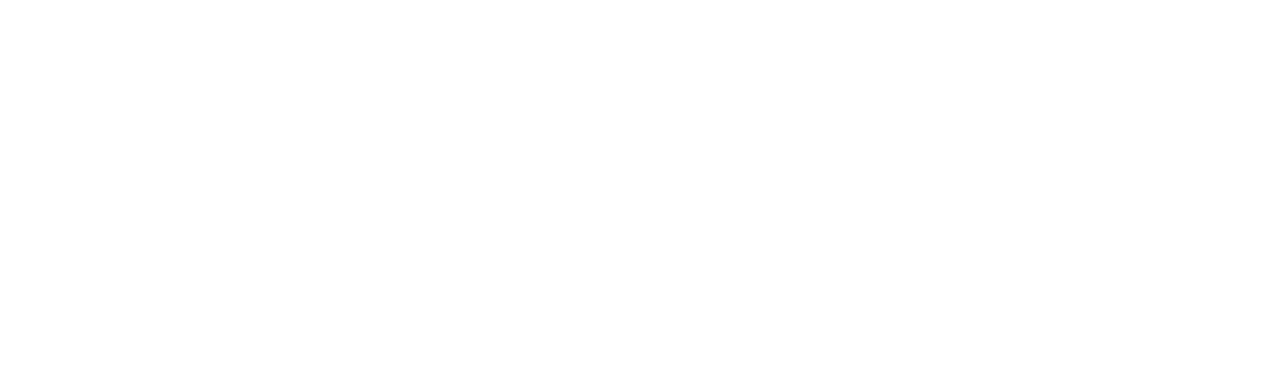
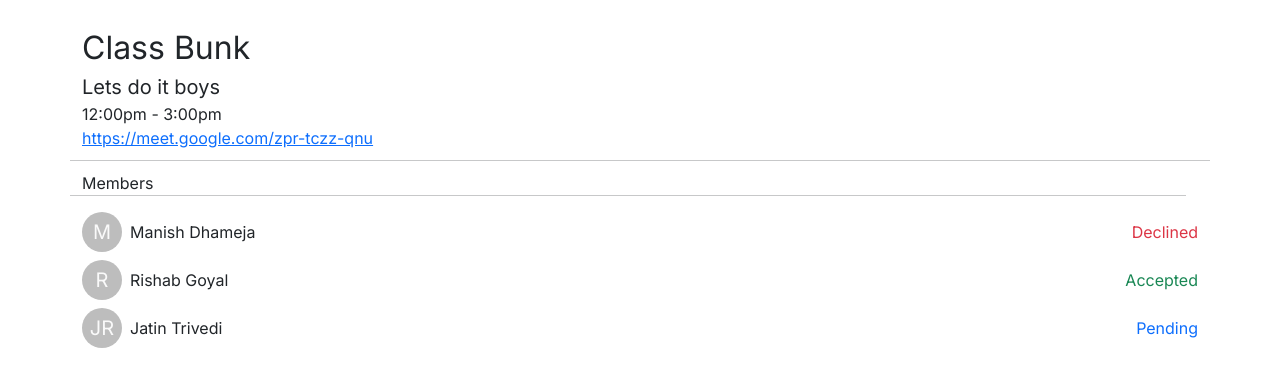
Before and after one commit to ManishDhameja/meeting-scheduler, a React (Create React App) app in the folder client/: page /infomodal in a window 1280 px wide. Shown: the top 386 px of the page. Built offline with nearby package versions, Linux system fonts and the light colour scheme; a web font is replaced by a local one.

Commit message:
infomodalupdated

```diff
--- a/client/src/App.js
+++ b/client/src/App.js
@@ -1,6 +1,7 @@
 import React from 'react';
 import { Route, useLocation, Redirect, BrowserRouter, Switch } from 'react-router-dom';
 import Dashboard from './components/Dashboard/Dashboard';
+import InfoModal from './components/Modals/InfoModal';
 
 const App = () => {
   const pathname = useLocation().pathname;
@@ -17,6 +18,7 @@
     <BrowserRouter>
       <Switch>
         <Route path = "/calendar/:year/:month/:date" exact component={Dashboard}/>
+        <Route path = "/infomodal" exact component={InfoModal}/>
       </Switch>
     </BrowserRouter>
   );
--- a/client/src/components/Modals/InfoModal.css
+++ /dev/null
@@ -1,4 +0,0 @@
-.modal-header {
-    background-color: grey;
-    color: black;
-}
--- a/client/src/components/Modals/InfoModal.jsx
+++ b/client/src/components/Modals/InfoModal.jsx
@@ -1,9 +1,11 @@
-import React from 'react';
-import Modal from 'react-bootstrap/Modal';
-import { getTimeFromTimestamp } from '../../utilities';
-import Button from '@material-ui/core/Button';
-import ClearIcon from '@material-ui/icons/Clear';
-import IconButton from '@material-ui/core/IconButton';
+import React from "react";
+import { Modal, ModalBody } from "reactstrap";
+import { getTimeFromTimestamp } from "../../utilities";
+// import Button from '@material-ui/core/Button';
+import ClearIcon from "@material-ui/icons/Clear";
+import IconButton from "@material-ui/core/IconButton";
+import { margin } from "@mui/system";
+import { Avatar } from "@material-ui/core";
 
 const InfoModal = ({ show, handleClose }) => {
   const list = [
@@ -11,42 +13,100 @@
       startTime: 1636362006000,
       endTime: 1636369206000,
       title: "Class Bunk",
-            decription: "Lets do it boys",
+      description: "Lets do it boys",
       type: "accepted",
       meetingLink: "https://meet.google.com/zpr-tczz-qnu",
-        }
+    },
   ];
 
   return (
     <>
-            <Modal show={show} onHide={handleClose}>
+      {/* <Modal show={show} onHide={handleClose}>
                 <Modal.Header className="Modal-header">
-                    <Modal.Title>Meeting Details</Modal.Title>
+                    Meeting Details
                     <IconButton onClick={handleClose}><ClearIcon /></IconButton>
                 </Modal.Header>
-                <Modal.Body>
-                    <div className="Content">{list.map((card) => {
+                <ModalBody> */}
+      <div className="Content">
+        {list.map((card) => {
           return (
             <>
-                                <p style={{ marginBottom: "-20px" }}>Timing: {getTimeFromTimestamp(card.startTime)} - {getTimeFromTimestamp(card.endTime)}</p>
-                                <p style={{ marginBottom: "-20px" }}><b>Title: {card.title}</b></p>
-                                <p style={{ marginBottom: "-10px" }}>Description: {card.decription}</p>
-                                <a href={card.meetingLink} target="_blank"><p style={{ marginBottom: "-10px", color: "blue" }}>Link: {card.meetingLink}</p></a>
+              <div className="container mt-3">
+                <div className="row py-2">
+                  <div className="col-12">
+                    <span className="my-1 fs-2">{card.title}</span>
+                    <div>
+                      <span className="my-1 fs-5">{card.description}</span>
+                    </div>
+                    <div>
+                      <span className="my-3 fs-6">12:00pm - 3:00pm</span>
+                    </div>
+                    <div>
+                      <a
+                        href={card.meetingLink}
+                        className="my-3 fs-6"
+                        style={{ cursor: "pointer" }}
+                      >
+                        {card.meetingLink}
+                      </a>
+                    </div>
+                  </div>
+                  <hr style={{margin:'10px 0px 10px'}}/>
+                  <div className="row ">
+                      <div className="col-8">
+                          Members
+                      </div>
+                      <hr></hr>
+                  </div>
+                  <div className="d-flex">
+                      <Avatar>
+                          M
+                      </Avatar>
+                        <div className="ms-2 mt-2 d-flex justify-content-between" style={{width:'100%'}}>
+                            <div>
+                                Manish Dhameja
+                            </div>
+                            <div className="text-danger">
+                                Declined
+                            </div>
+                        </div>
+                  </div>
+                  <div className="d-flex mt-2">
+                      <Avatar>
+                          R
+                      </Avatar>
+                        <div className="ms-2 mt-2 d-flex justify-content-between" style={{width:'100%'}}>
+                            <div>
+                                Rishab Goyal
+                            </div>
+                            <div className="text-success">
+                                Accepted
+                            </div>
+                        </div>
+                  </div>
+                  <div className="d-flex mt-2">
+                      <Avatar>
+                          JR
+                      </Avatar>
+                        <div className="ms-2 mt-2 d-flex justify-content-between" style={{width:'100%'}}>
+                            <div>
+                                Jatin Trivedi
+                            </div>
+                            <div className="text-primary">
+                                Pending
+                            </div>
+                        </div>
+                  </div>
+                </div>
+              </div>
             </>
           );
         })}
-
       </div>
-                </Modal.Body>
-                <Modal.Footer>
-                    <Button onClick={handleClose} className="Modal-button">
-                        Close
-                    </Button>
-                </Modal.Footer>
-            </Modal>
-
+      {/* </ModalBody>
+            </Modal> */}
     </>
-    )
-}
+  );
+};
 
 export default InfoModal;
```
Lines whose indentation alone changed are shown as unchanged.
